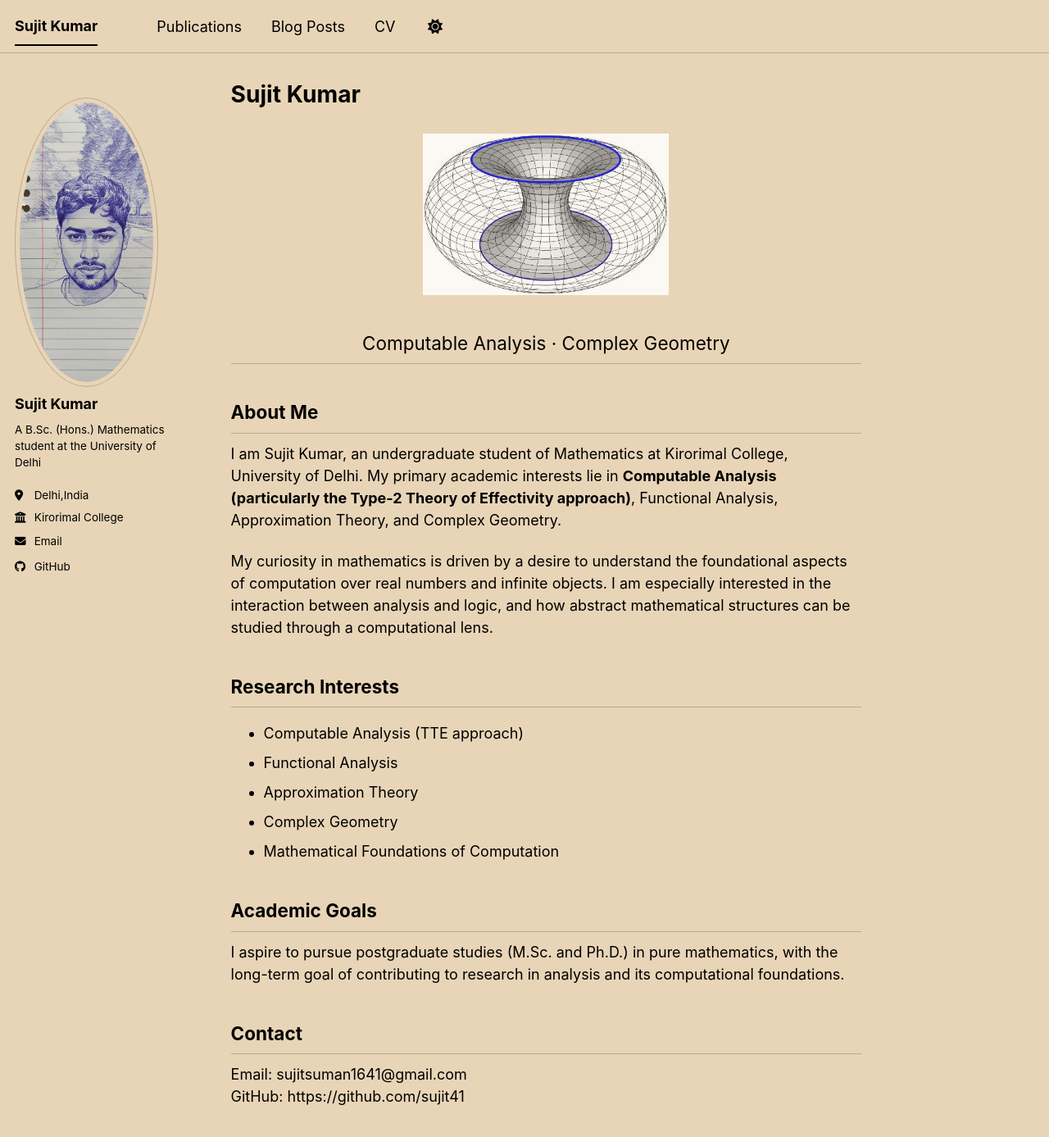
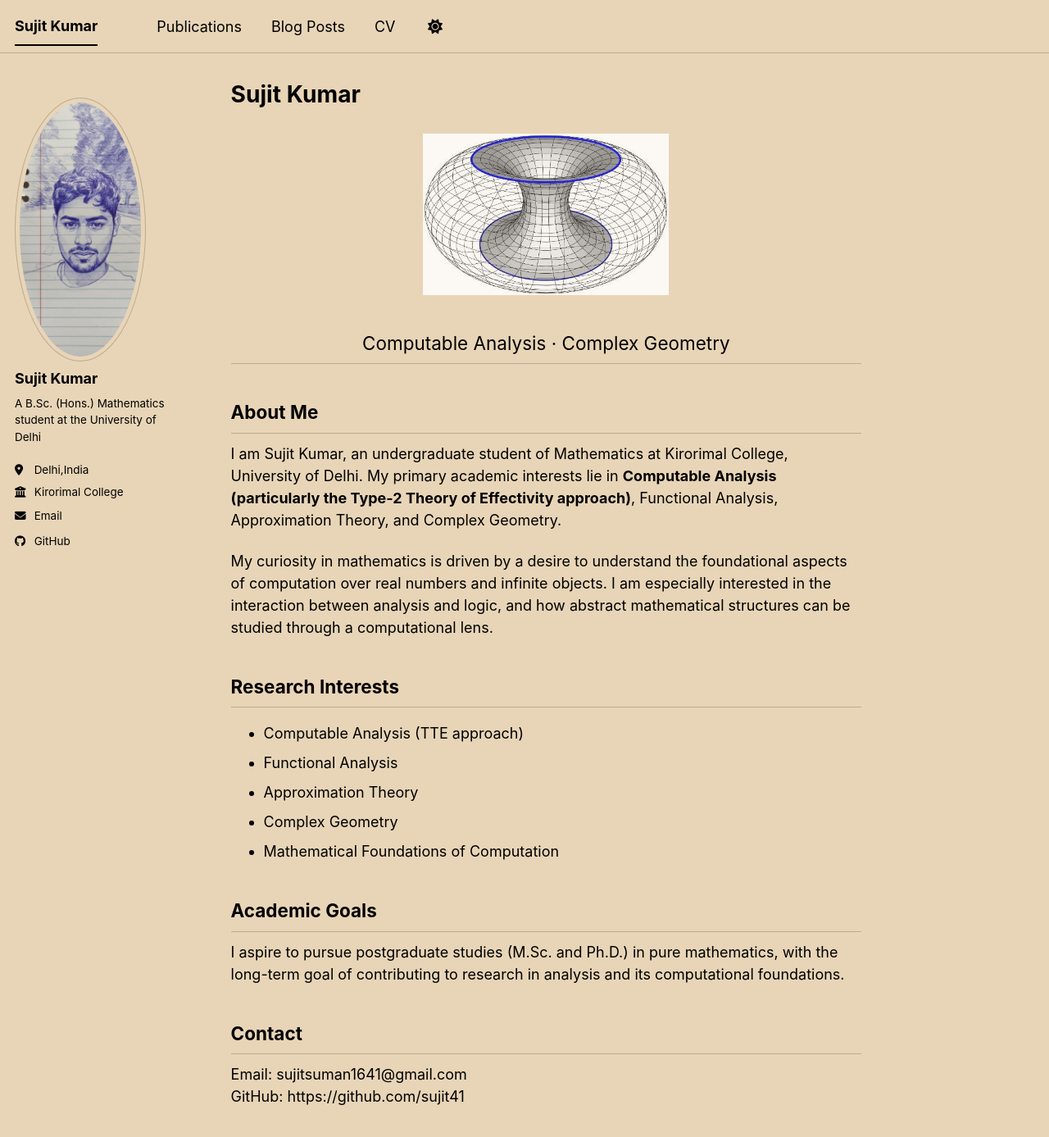
Before and after one commit to sujit41/sujit41.github.io, a Jekyll site: the page built from _pages/about.md, in a window 1280 px wide and 1400 px high. Shown: the top 1387 px of the window at 82% size. Built offline with Jekyll 4.4.1, drawn with Linux system fonts in a browser that asks for light colours; a script bundle is joined from its source files by our own code; library files that are not in the unit come from our copies.

Commit message:
Update main.scss

```diff
--- a/assets/css/main.scss
+++ b/assets/css/main.scss
@@ -41,3 +41,9 @@
     "vendor/font-awesome/solid",
     "vendor/font-awesome/brands"
 ;
+/* Reduce profile image size */
+.author__avatar img {
+  max-width: 160px !important;
+  width: 160px !important;
+  border-radius: 50%;
+}
```
